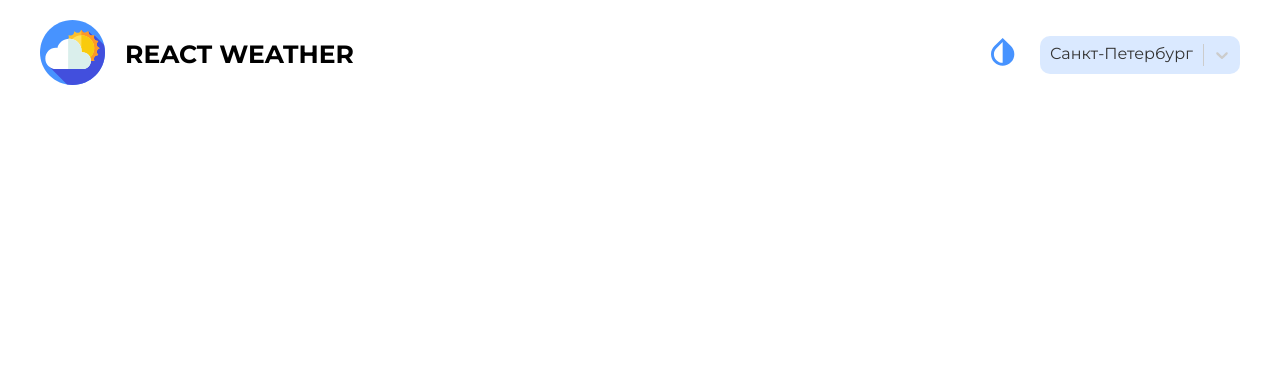
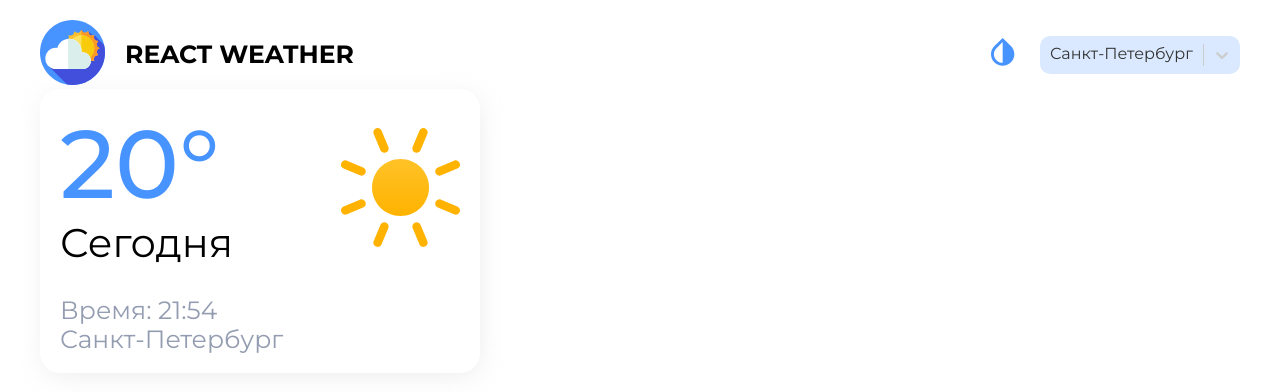
Before and after one commit to shumilina-polina/React-Weather, a React (Create React App) app: page / in a window 1280 px wide. Shown: the top 392 px of the page. Built offline with nearby package versions, Linux system fonts and the light colour scheme.

Commit message:
add: ThisDay component & styles

```diff
--- a/src/assets/icons/global/GlobalSvgSelector.tsx
+++ b/src/assets/icons/global/GlobalSvgSelector.tsx
@@ -64,6 +64,38 @@ const GlobalSvgSelector = ({ id }: Props) => {
           />
         </svg>
       );
+    case "sun":
+      return (
+        <svg
+          width="119"
+          height="119"
+          viewBox="0 0 119 119"
+          fill="none"
+          xmlns="http://www.w3.org/2000/svg"
+        >
+          <path
+            d="M59.5229 88.0144C75.2638 88.0144 88.0243 75.2545 88.0243 59.5144C88.0243 43.7742 75.2638 31.0143 59.5229 31.0143C43.782 31.0143 31.0215 43.7742 31.0215 59.5144C31.0215 75.2545 43.782 88.0144 59.5229 88.0144Z"
+            fill="url(#paint0_linear_2_179)"
+          />
+          <path
+            d="M86.3084 5.95127L79.6106 22.1222C77.4274 27.389 69.5268 24.1172 71.71 18.8504L78.4078 2.67947C80.591 -2.58734 88.4916 0.684466 86.3084 5.95127ZM47.2843 100.155L40.5865 116.326C38.4033 121.593 30.5027 118.321 32.6859 113.054L39.3837 96.8835C41.5669 91.6167 49.4675 94.8885 47.2843 100.155ZM116.326 40.5959L100.154 47.2934C94.8873 49.4765 91.6154 41.5763 96.8824 39.3932L113.054 32.6957C118.321 30.5126 121.593 38.4128 116.326 40.5959ZM22.1176 79.6182L5.94586 86.3157C0.6788 88.4988 -2.59316 80.5986 2.6739 78.4155L18.8456 71.718C24.1127 69.5349 27.3846 77.4351 22.1176 79.6182ZM113.054 86.3214L96.8824 79.6239C91.6154 77.4408 94.8873 69.5406 100.154 71.7237L116.326 78.4212C121.593 80.6043 118.321 88.5045 113.054 86.3214ZM18.8456 47.2991L2.6739 40.6016C-2.59316 38.4185 0.6788 30.5183 5.94586 32.7014L22.1176 39.3989C27.3846 41.582 24.1127 49.4822 18.8456 47.2991ZM40.5808 2.67377L47.2786 18.8447C49.4618 24.1115 41.5612 27.3833 39.378 22.1165L32.6802 5.94557C30.497 0.678766 38.3976 -2.59304 40.5808 2.67377ZM79.6049 96.8778L86.3027 113.049C88.4859 118.316 80.5853 121.587 78.4021 116.321L71.7043 100.15C69.5211 94.8828 77.4217 91.611 79.6049 96.8778Z"
+            fill="#FFB300"
+          />
+          <defs>
+            <linearGradient
+              id="paint0_linear_2_179"
+              x1="59.5229"
+              y1="31.0143"
+              x2="59.5229"
+              y2="87.2546"
+              gradientUnits="userSpaceOnUse"
+            >
+              <stop stop-color="#FFC227" />
+              <stop offset="1" stop-color="#FFB300" />
+            </linearGradient>
+          </defs>
+        </svg>
+      );
 
     default:
       return null;
--- a/src/pages/Home/Home.tsx
+++ b/src/pages/Home/Home.tsx
@@ -1,10 +1,15 @@
 import React from "react";
+import ThisDay from "./components/ThisDay/ThisDay";
 import s from "./Home.module.scss";
 
 type Props = {};
 
 const Home = (props: Props) => {
-  return <div className={s.home}></div>;
+  return (
+    <div className={s.home}>
+      <ThisDay />
+    </div>
+  );
 };
 
 export { Home };
--- /dev/null
+++ b/src/pages/Home/components/ThisDay/ThisDay.module.scss
@@ -0,0 +1,39 @@
+@import "../../../../styles/variables.scss";
+
+.this__day {
+  padding: 20px;
+  max-width: 400px;
+  width: 100%;
+  background: $lite-backgroung;
+  box-shadow: $box-shadow;
+  border-radius: $border-radius;
+}
+
+.top__block {
+  display: flex;
+  justify-content: space-between;
+  align-items: center;
+  width: 100%;
+  margin-bottom: 30px;
+  svg {
+    width: 119px;
+    height: 119px;
+  }
+  .this__temp {
+    font-size: 96px;
+    font-weight: 500;
+    color: $primary-color;
+  }
+  .this__day_name {
+    font-size: 40px;
+    color: $lite-color;
+  }
+}
+
+.bottom__block {
+  .this__time,
+  .this__city {
+    color: $base-color;
+    font-size: 25px;
+  }
+}
--- /dev/null
+++ b/src/pages/Home/components/ThisDay/ThisDay.tsx
@@ -0,0 +1,27 @@
+import React from "react";
+import GlobalSvgSelector from "../../../../assets/icons/global/GlobalSvgSelector";
+import s from "./ThisDay.module.scss";
+
+type Props = {};
+
+const ThisDay = (props: Props) => {
+  return (
+    <section className={s.this__day}>
+      <div className={s.top__block}>
+        <div className={s.top__block_wrapper}>
+          <div className={s.this__temp}>20°</div>
+          <div className={s.this__day_name}>Сегодня</div>
+        </div>
+        <GlobalSvgSelector id="sun" />
+      </div>
+      <div className={s.bottom__block}>
+        <div className={s.this__time}>
+          Время: <span>21:54</span>
+        </div>
+        <div className={s.this__city}>Санкт-Петербург</div>
+      </div>
+    </section>
+  );
+};
+
+export default ThisDay;
--- a/src/styles/variables.scss
+++ b/src/styles/variables.scss
@@ -0,0 +1,6 @@
+$primary-color: rgba(71, 147, 255, 1);
+$lite-color: #000;
+$base-color: rgba(147, 156, 176, 1);
+$lite-backgroung: #fff;
+$box-shadow: 2px 5px 25px -3px rgba(180, 180, 180, 0.25);
+$border-radius: 20px;
```
Also changed, not shown: src/pages/Home/components/ThisDayInfo/ThisDayInfo.tsx (added, +10 -0 lines), src/pages/Home/components/ThisDayInfo/ThisDayInfo.module.scss (added).
